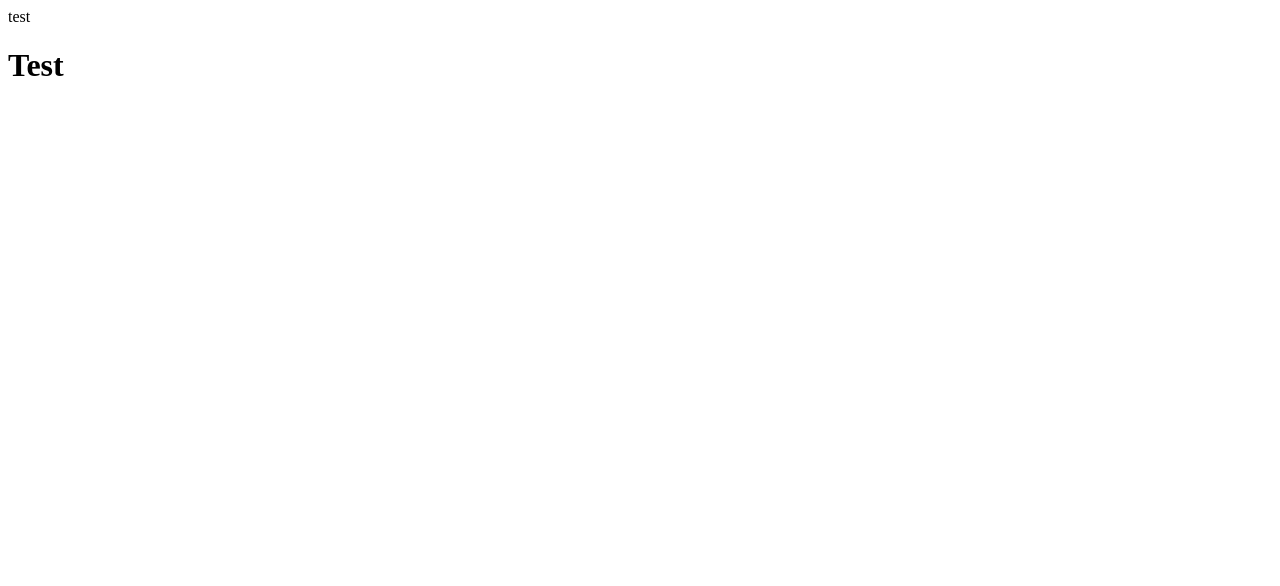
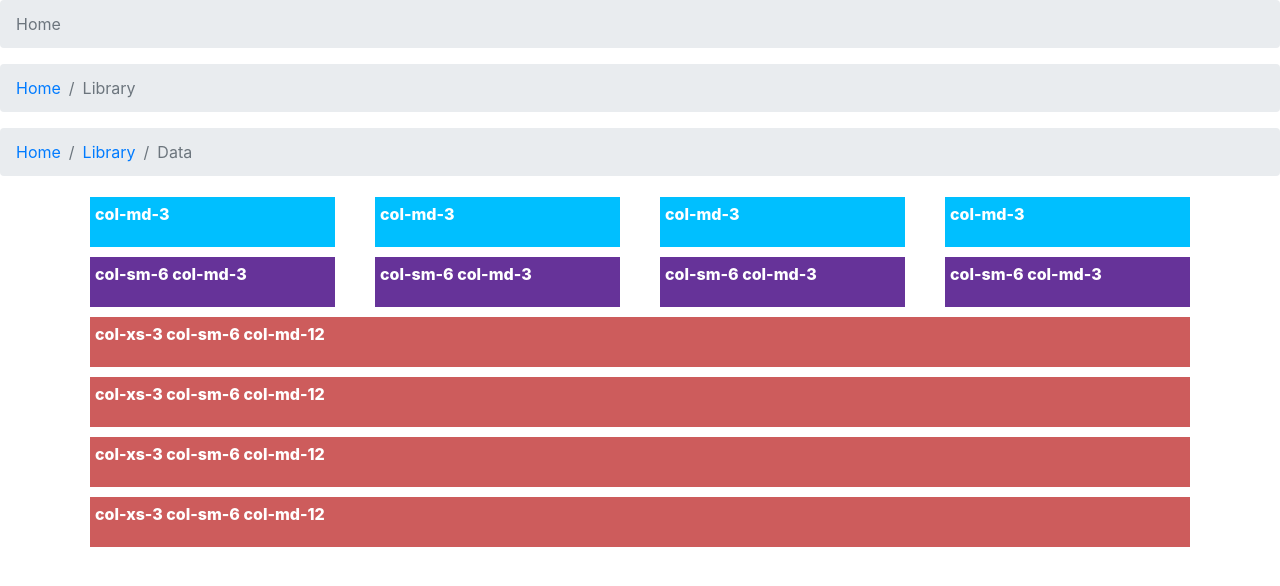
Before and after one commit to rileyfritz/web-design-challenge, a plain HTML site: page index.html in a window 1280 px wide. Drawn offline with nearby package versions, Linux system fonts and the light colour scheme.

Commit message:
added general theme

```diff
--- a/index.html
+++ b/index.html
@@ -1,9 +1,91 @@
 <!DOCTYPE html>
-<html>
-    <head>test</head>
+<html lang="en">
+
+<head>
+  <meta charset="UTF-8">
+  <title>Responsive Columns</title>
+  <link rel="stylesheet" href="https://stackpath.bootstrapcdn.com/bootstrap/4.3.1/css/bootstrap.min.css" integrity="sha384-ggOyR0iXCbMQv3Xipma34MD+dH/1fQ784/j6cY/iJTQUOhcWr7x9JvoRxT2MZw1T" crossorigin="anonymous">
+  <link rel="stylesheet" href="style.css">
+</head>
+
 <body>
-    <h1>Test</h1>
+  <nav aria-label="breadcrumb">
+    <ol class="breadcrumb">
+      <li class="breadcrumb-item active" aria-current="page">Home</li>
+    </ol>
+  </nav>
 
+  <nav aria-label="breadcrumb">
+    <ol class="breadcrumb">
+      <li class="breadcrumb-item"><a href="#">Home</a></li>
+      <li class="breadcrumb-item active" aria-current="page">Library</li>
+    </ol>
+  </nav>
+
+  <nav aria-label="breadcrumb">
+    <ol class="breadcrumb">
+      <li class="breadcrumb-item"><a href="#">Home</a></li>
+      <li class="breadcrumb-item"><a href="#">Library</a></li>
+      <li class="breadcrumb-item active" aria-current="page">Data</li>
+    </ol>
+  </nav>
+
+  <div class="container">
+    <!--Normally these medium columns go full wide on small screen sizes-->
+    <div class="row">
+      <div class="col-md-3">
+        <div class="box skyblue">col-md-3</div>
+      </div>
+      <div class="col-md-3">
+        <div class="box skyblue">col-md-3</div>
+      </div>
+      <div class="col-md-3">
+        <div class="box skyblue">col-md-3</div>
+      </div>
+      <div class="col-md-3">
+        <div class="box skyblue">col-md-3</div>
+      </div>
+    </div>
+
+    <!--These col-md-3 columns go half wide when on a small screen and full on extra small-->
+    <div class="row">
+      <div class="col-sm-6 col-md-3">
+        <div class="box purple">col-sm-6 col-md-3</div>
+      </div>
+      <div class="col-sm-6 col-md-3">
+        <div class="box purple">col-sm-6 col-md-3</div>
+      </div>
+      <div class="col-sm-6 col-md-3">
+        <div class="box purple">col-sm-6 col-md-3</div>
+      </div>
+      <div class="col-sm-6 col-md-3">
+        <div class="box purple">col-sm-6 col-md-3</div>
+      </div>
+    </div>
+<!--
+    These are full wide on a medium screen, half wide on a small screen, 1/4 wide on an extra small screen-->
+    <div class="row">
+      <div class="col-3 col-sm-6 col-md-12">
+        <div class="box red">col-xs-3 col-sm-6 col-md-12</div>
+      </div>
+      <div class="col-3 col-sm-6 col-md-12">
+        <div class="box red">col-xs-3 col-sm-6 col-md-12</div>
+      </div>
+      <div class="col-3 col-sm-6 col-md-12">
+        <div class="box red">col-xs-3 col-sm-6 col-md-12</div>
+      </div>
+      <div class="col-3 col-sm-6 col-md-12">
+        <div class="box red">col-xs-3 col-sm-6 col-md-12</div>
+      </div>
+    </div>
+  </div>
+
+
+
+
+  <script src="https://code.jquery.com/jquery-3.3.1.slim.min.js" integrity="sha384-q8i/X+965DzO0rT7abK41JStQIAqVgRVzpbzo5smXKp4YfRvH+8abtTE1Pi6jizo" crossorigin="anonymous"></script>
+  <script src="https://cdnjs.cloudflare.com/ajax/libs/popper.js/1.14.7/umd/popper.min.js" integrity="sha384-UO2eT0CpHqdSJQ6hJty5KVphtPhzWj9WO1clHTMGa3JDZwrnQq4sF86dIHNDz0W1" crossorigin="anonymous"></script>
+  <script src="https://stackpath.bootstrapcdn.com/bootstrap/4.3.1/js/bootstrap.min.js" integrity="sha384-JjSmVgyd0p3pXB1rRibZUAYoIIy6OrQ6VrjIEaFf/nJGzIxFDsf4x0xIM+B07jRM" crossorigin="anonymous"></script>
 </body>
 
 </html>
--- /dev/null
+++ b/style.css
@@ -0,0 +1,19 @@
+.box {
+    min-height: 50px;
+    padding: 5px;
+    margin: 5px;
+    font-weight: 800;
+    color: #fff;
+  }
+
+  .skyblue {
+    background: deepskyblue;
+  }
+
+  .purple {
+    background: rebeccapurple;
+  }
+
+  .red {
+    background: indianred;
+  }
```
